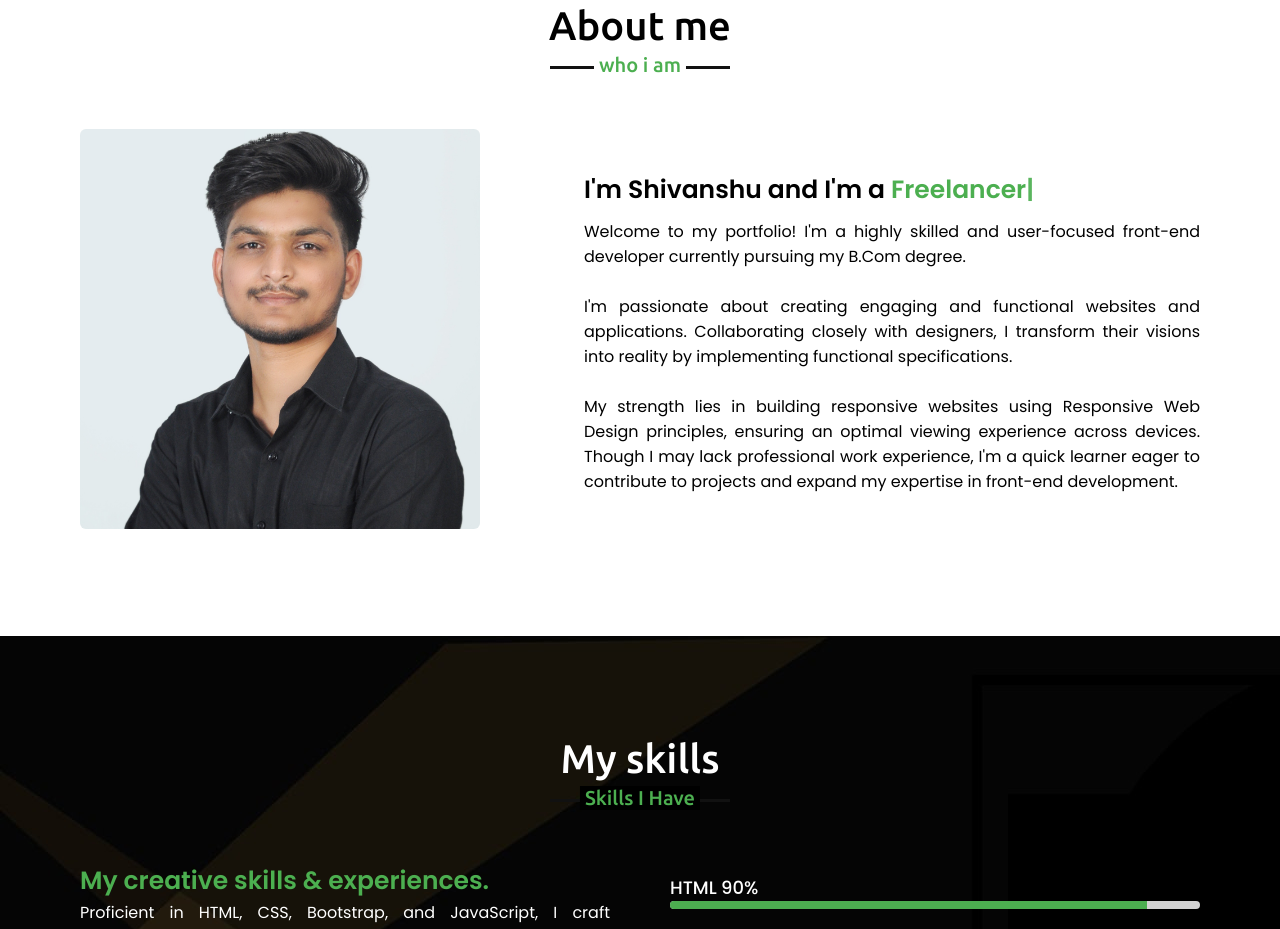
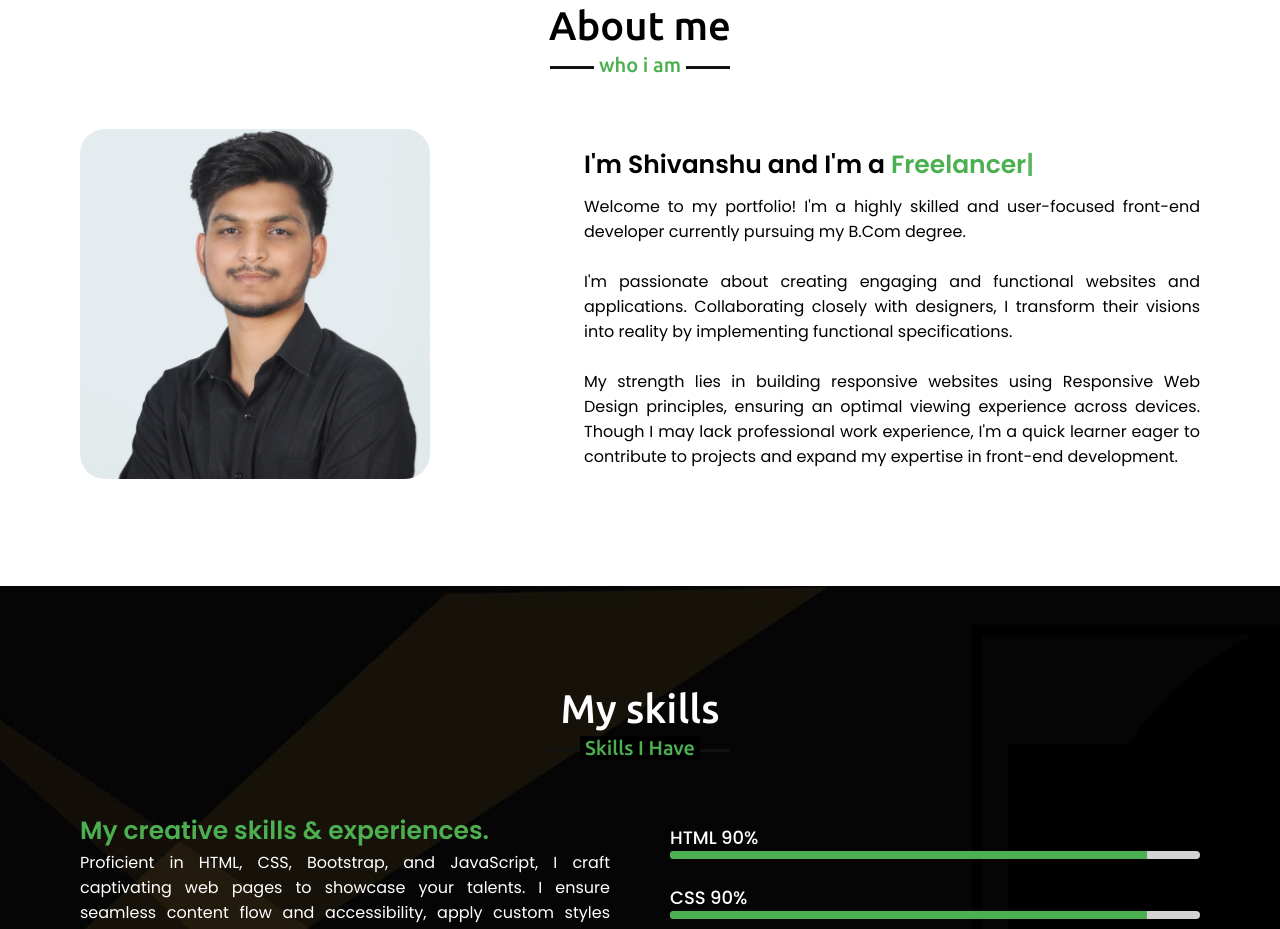
Before and after one commit to shivanshu08/MyWebPortfolio, a plain HTML site: page index.html in a window 1280 px wide. Shown: the part 897-1826 px from the top of the page. Drawn offline with nearby package versions, Linux system fonts and the light colour scheme.

Commit message:
again photo

```diff
--- a/style.css
+++ b/style.css
@@ -210,10 +210,10 @@ section .title::after{
     width: 45%;
 }
 .about .about-content .left img{
-    height: 400px;
-    width: 400px;
+    height: 350px;
+    width: 350px;
     object-fit: cover;
-    border-radius: 6px;
+    border-radius: 25px;
 }
 .about .about-content .right{
     width: 55%;
```
